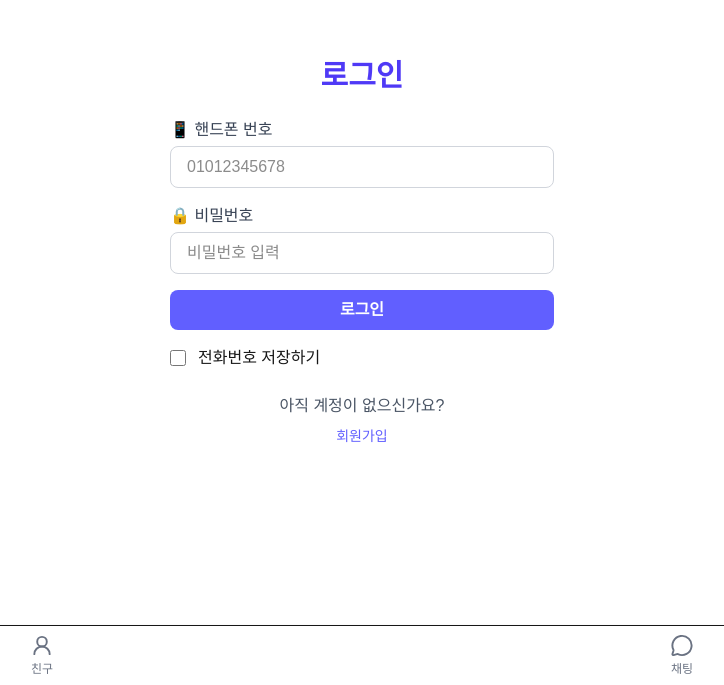
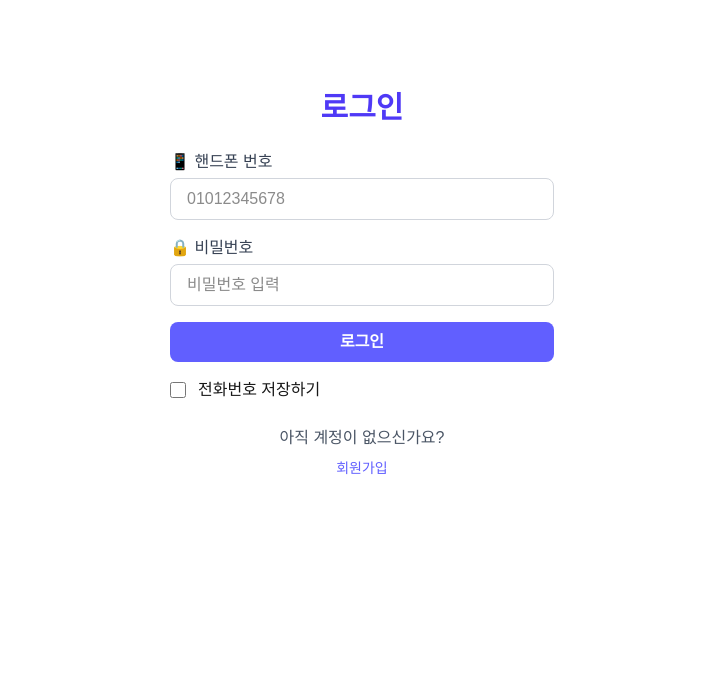
Before and after one commit to sangwon-work/chat-web, a Next.js app: page /login in a window 1280 px wide. Shown: the part 115-800 px from the top of the page, without its empty margins (278-1002 px from the left). Built offline with nearby package versions, Linux system fonts and the light colour scheme.

Commit message:
로그인, 회원가입 페이지 하단 네비게이션 제외

```diff
--- a/src/app/layout.tsx
+++ b/src/app/layout.tsx
@@ -17,7 +17,7 @@ export default function RootLayout({
   const pathname = usePathname();
 
   // 네비게이션을 제외할 경로 목록
-  const excludedPrefixes = ['/chat/room'];
+  const excludedPrefixes = ['/chat/room', '/login', '/login/signup'];
   const shouldShowNavigation = !excludedPrefixes.some(p => pathname.startsWith(p));
 
   // 네비 높이 한 군데서 관리
--- a/src/app/login/layout.tsx
+++ b/src/app/login/layout.tsx
@@ -6,7 +6,7 @@ export default function RootLayout({
   children: React.ReactNode;
 }>) {
   return (
-    <div className='w-screen h-[calc(100dvh-var(--nav-h)-env(safe-area-inset-bottom,0px))] flex items-center justify-center'>
+    <div className='w-screen h-screen flex items-center justify-center'>
       {children}
     </div>
   );
```
